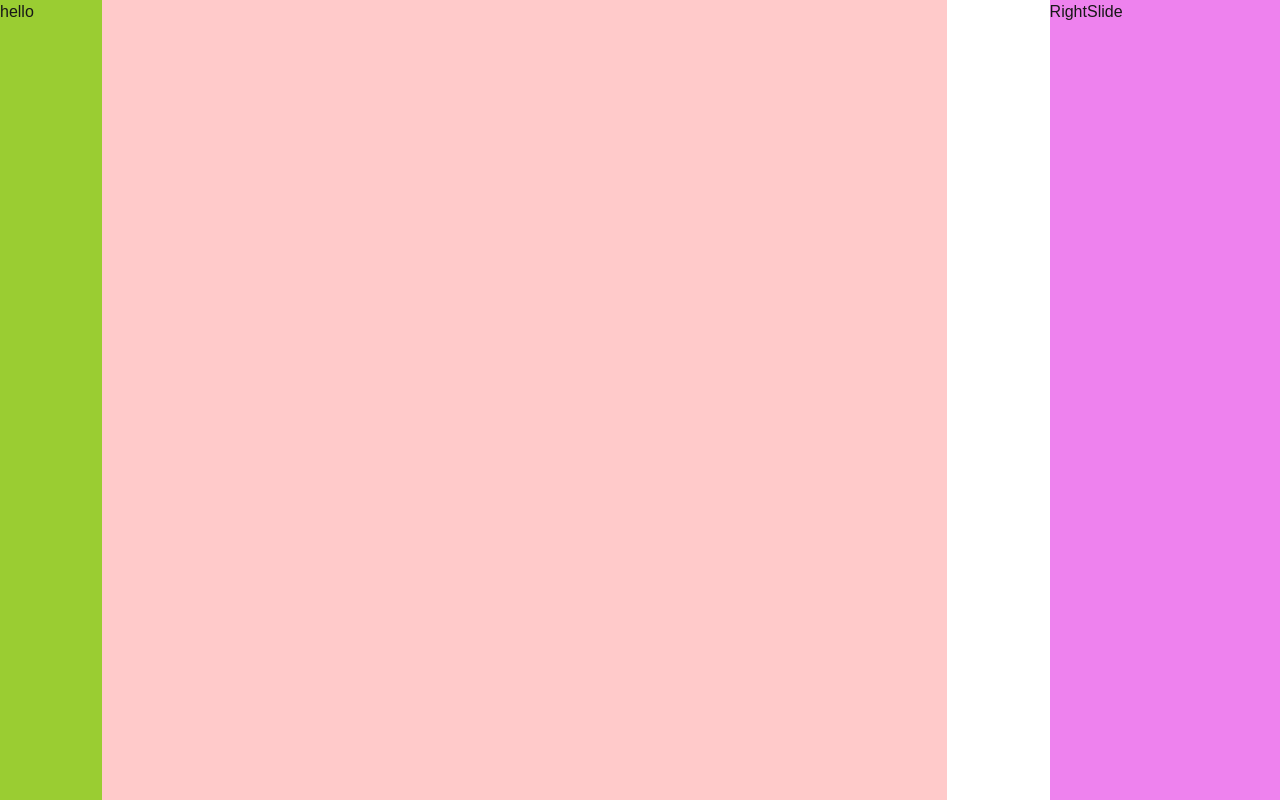
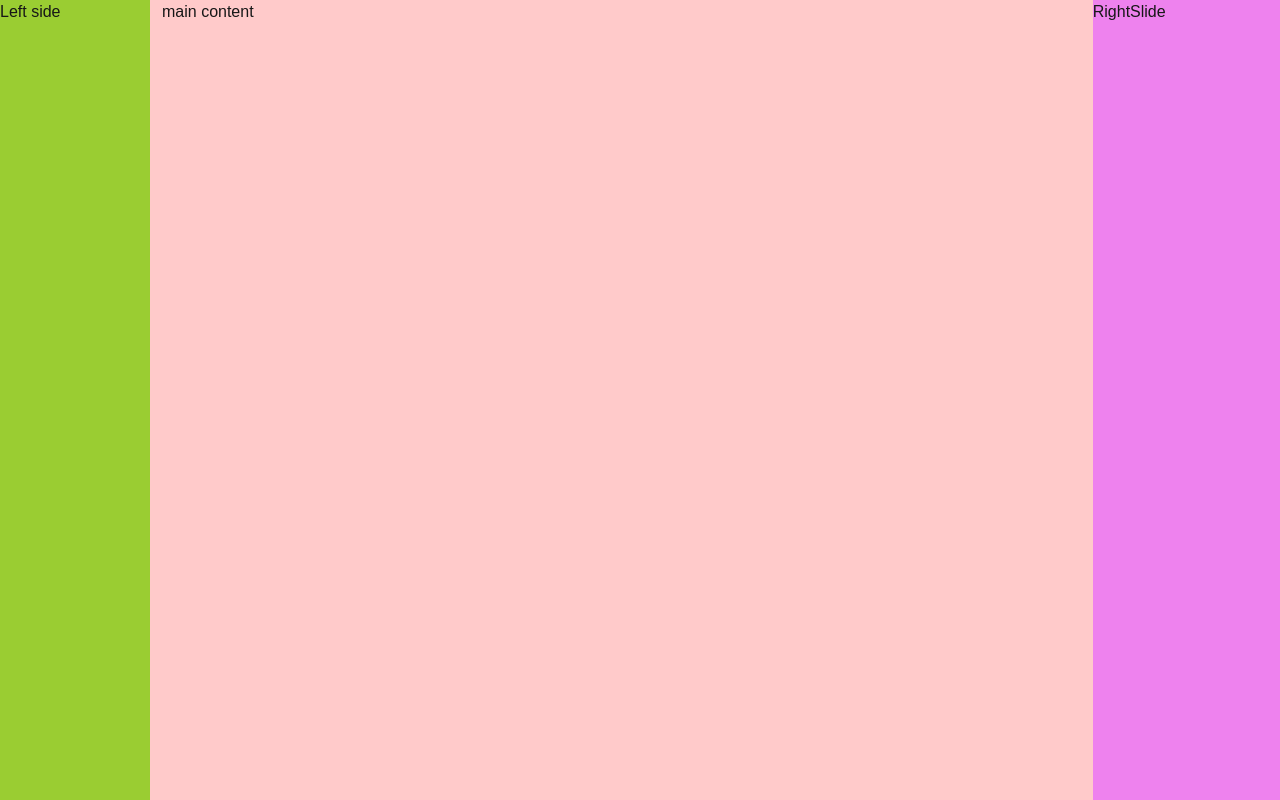
Before and after one commit to codewith-mr/dropshop, a Next.js app: page / in a window 1280 px wide. Shown: the top 800 px of the page. Built offline with nearby package versions, Linux system fonts and the light colour scheme.

Commit message:
start building using background colors

```diff
--- a/src/pages/Components/Home/HomeUi.js
+++ b/src/pages/Components/Home/HomeUi.js
@@ -4,8 +4,8 @@ import styles from "../Home/HomeUi.module.css";
 const HomeUi = () => {
   return (
     <>
-      <div className={`${styles.mainContainer}`}>
-        <p>hello</p>
+      <div className={`container ${styles.mainContainer}`}>
+        <p>main content</p>
       </div>
     </>
   );
--- a/src/pages/Components/Home/HomeUi.module.css
+++ b/src/pages/Components/Home/HomeUi.module.css
@@ -1,5 +1,7 @@
 .mainContainer {
   background-color: #ffcaca;
   height: 200vh;
-  width: 74%;
+  margin: 0 0 0 150px;
+  max-width: 1386px;
+  min-width: 300px;
 }
--- a/src/pages/Components/LeftSlide/LeftSlide.js
+++ b/src/pages/Components/LeftSlide/LeftSlide.js
@@ -5,7 +5,7 @@ const Slide = () => {
   return (
     <>
       <div className={`${styles.leftslider}`}>
-        <p>hello</p>
+        <p>Left side</p>
       </div>
     </>
   );
--- a/src/pages/Components/LeftSlide/LeftSlide.module.css
+++ b/src/pages/Components/LeftSlide/LeftSlide.module.css
@@ -1,6 +1,6 @@
 .leftslider {
   background-color: yellowgreen;
-  width: 8%;
+  width: 150px;
   height: 100vh;
   position: fixed;
 }
--- a/src/pages/Components/RightSlide/RightSlide.module.css
+++ b/src/pages/Components/RightSlide/RightSlide.module.css
@@ -1,7 +1,5 @@
 .rightslider {
   background-color: violet;
-  width: 18%;
+  width: 20%;
   height: 100vh;
-  position: fixed;
-  right: 0;
 }
--- a/src/pages/index.module.css
+++ b/src/pages/index.module.css
@@ -1,3 +1,6 @@
 .mainContainer {
   display: flex;
+  justify-content: space-between; /* Ensures space between the slides and the HomeUi */
+  align-items: stretch; /* Makes items align to the same height */
+  width: 100vw;
 }
```
Also changed, not shown: src/Utils/Mock/HomeUiData.js (added), src/Utils/Mock/LoginSignupData.js (added).
